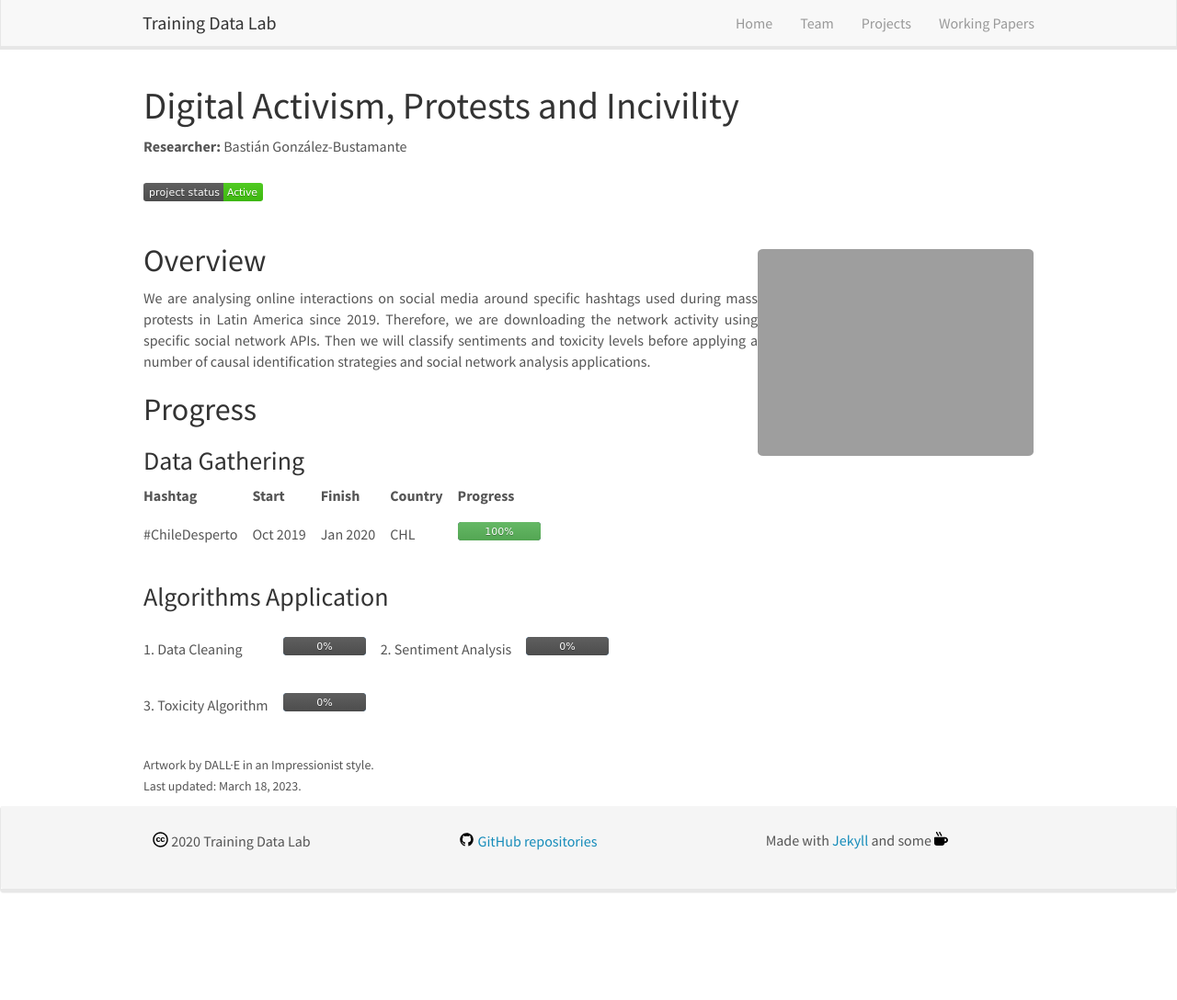
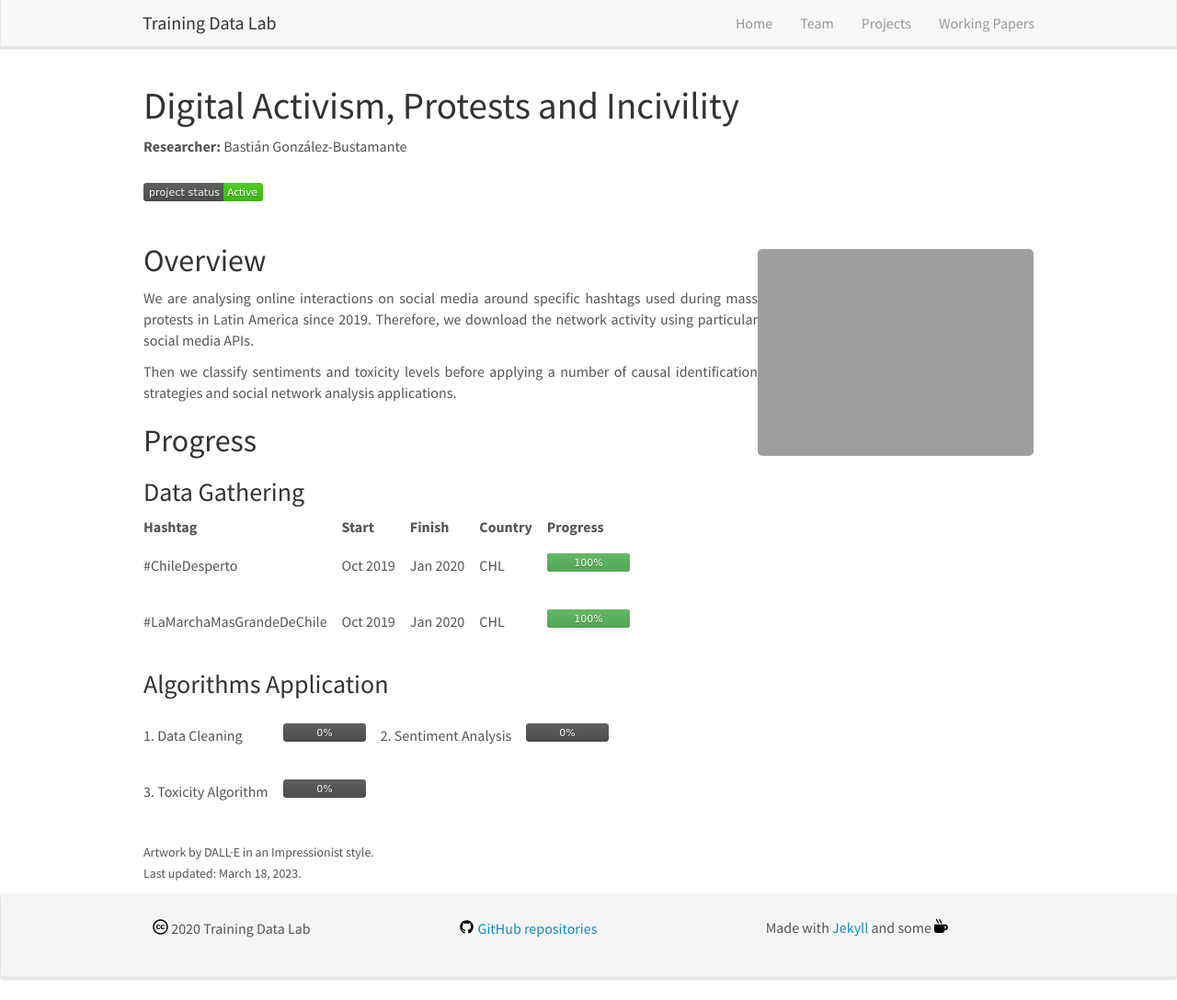
Before and after one commit to training-datalab/old-training-datalab.com, a Jekyll site: the page built from _pages/digital-activism-protests-and-incivility.md, in a window 1280 px wide and 1088 px high. Shown: the whole window at 92% size. Built offline with Jekyll 4.4.1, drawn with Linux system fonts in a browser that asks for light colours; nearby versions of some CDN libraries.

Commit message:
Update digital-activism-protests-and-incivility.md

```diff
--- a/_pages/digital-activism-protests-and-incivility.md
+++ b/_pages/digital-activism-protests-and-incivility.md
@@ -16,7 +16,9 @@ permalink: /projects/digital-activism-protests-and-incivility
 
 ## Overview
 
-<p align="justify">We are analysing online interactions on social media around specific hashtags used during mass protests in Latin America since 2019. Therefore, we are downloading the network activity using specific social network APIs. Then we will classify sentiments and toxicity levels before applying a number of causal identification strategies and social network analysis applications.</p>
+<p align="justify">We are analysing online interactions on social media around specific hashtags used during mass protests in Latin America since 2019. Therefore, we download the network activity using particular social media APIs.</p>
+
+<p align="justify">Then we classify sentiments and toxicity levels before applying a number of causal identification strategies and social network analysis applications.</p>
 
 ## Progress
 
@@ -25,6 +27,7 @@ permalink: /projects/digital-activism-protests-and-incivility
 | Hashtag | &nbsp;&nbsp;&nbsp;&nbsp;&nbsp; | Start | &nbsp;&nbsp;&nbsp;&nbsp;&nbsp; | Finish | &nbsp;&nbsp;&nbsp;&nbsp;&nbsp; | Country | &nbsp;&nbsp;&nbsp;&nbsp;&nbsp; | Progress |
 |---|---|---|---|---|---|---|---|---|
 | #ChileDesperto | &nbsp;&nbsp;&nbsp;&nbsp;&nbsp; | Oct 2019 | &nbsp;&nbsp;&nbsp;&nbsp;&nbsp; | Jan 2020 | &nbsp;&nbsp;&nbsp;&nbsp;&nbsp; | CHL | &nbsp;&nbsp;&nbsp;&nbsp;&nbsp; | ![100%]({{ site.url }}{{ site.baseurl }}/badges/progress_bar/100.svg) |
+| #LaMarchaMasGrandeDeChile | &nbsp;&nbsp;&nbsp;&nbsp;&nbsp; | Oct 2019 | &nbsp;&nbsp;&nbsp;&nbsp;&nbsp; | Jan 2020 | &nbsp;&nbsp;&nbsp;&nbsp;&nbsp; | CHL | &nbsp;&nbsp;&nbsp;&nbsp;&nbsp; | ![100%]({{ site.url }}{{ site.baseurl }}/badges/progress_bar/100.svg) |
 
 ### Algorithms Application
 
```
